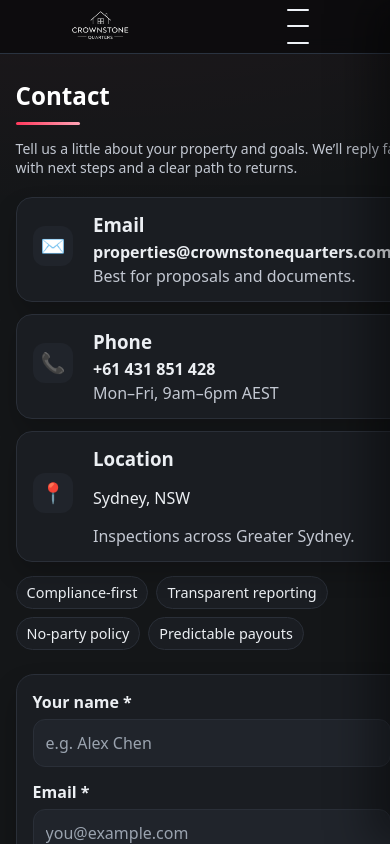
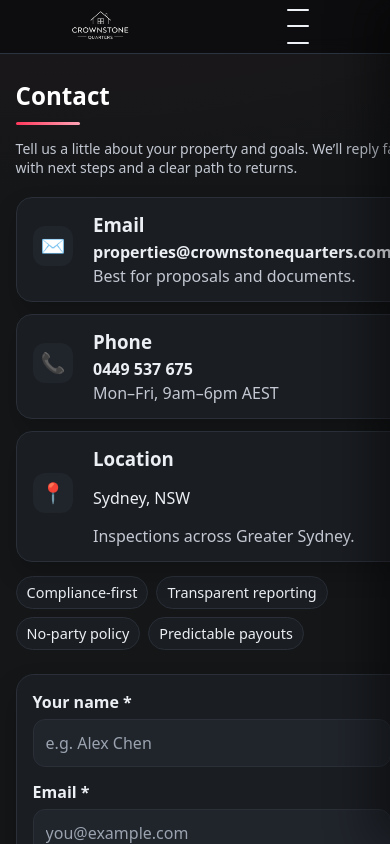
Before and after one commit to t0ny2002/my-bnb, a React (Vite) app: page /contact in a window 390 px wide. Shown: the top 844 px of the page. Built offline with nearby package versions, Linux system fonts and the light colour scheme.

Commit message:
Updated phone number

```diff
--- a/src/pages/Contact.jsx
+++ b/src/pages/Contact.jsx
@@ -118,8 +118,8 @@
               </div>
               <div className="card__body">
                 <h3>Phone</h3>
-                <a href="tel:+61431851428" className="link">
-                  +61 431 851 428
+                <a href="tel:+61449537675" className="link">
+                  0449 537 675
                 </a>
                 <p className="muted">Mon–Fri, 9am–6pm AEST</p>
               </div>
```
